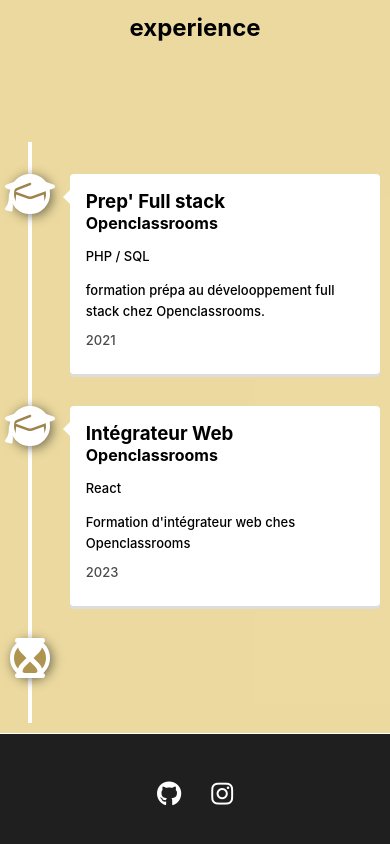
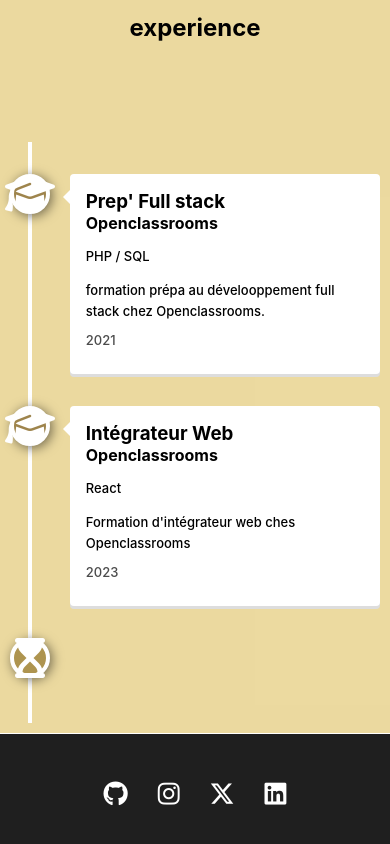
Before and after one commit to GuillaumeDussaut/Mon-portfolio, a React (Create React App) app: page / in a window 390 px wide. Shown: the part 2852-3696 px from the top of the page. Built offline with nearby package versions, Linux system fonts and the light colour scheme.

Commit message:
ajustement du scss pour le responsive

```diff
--- a/public/BasicData.json
+++ b/public/BasicData.json
@@ -12,6 +12,16 @@
           "name": "instagram",
           "url": "https://www.instagram.com/kuroslucifu/",
           "class": "fa-brands fa-instagram"
+        },
+        {
+          "name": "Twitter",
+          "url": "https://twitter.com/SoskitoM",
+          "class": "fa-brands fa-x-twitter"
+        },
+        {
+          "name": "linkedin",
+          "url": "https://fr.linkedin.com/in/guillaume-dussaut-57957a18b",
+          "class": "fa-brands fa-linkedin"
         }
       ],
       "image": "myProfile.jpg"
--- a/src/App.scss
+++ b/src/App.scss
@@ -412,7 +412,7 @@
     }
     .slider {
       width: 90%;
-      height: 400px;
+      height: auto;
       box-shadow: 2px 2px 12px black;
       border-radius: 15px;
       overflow: hidden;
```
